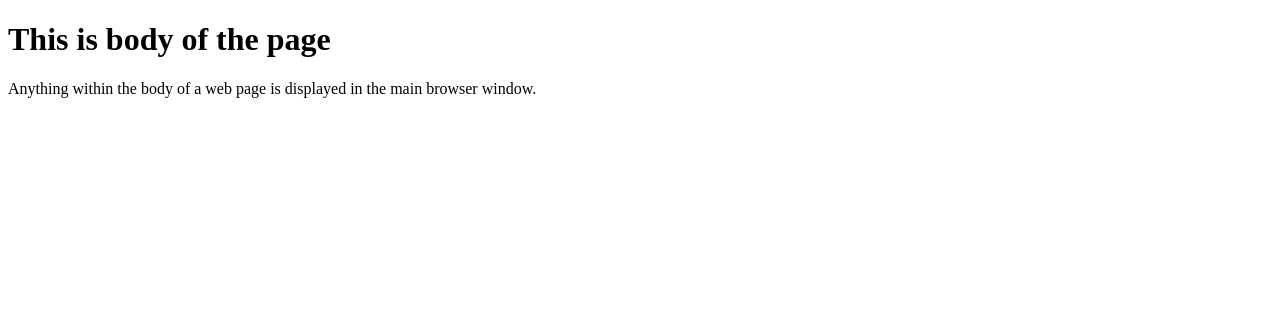
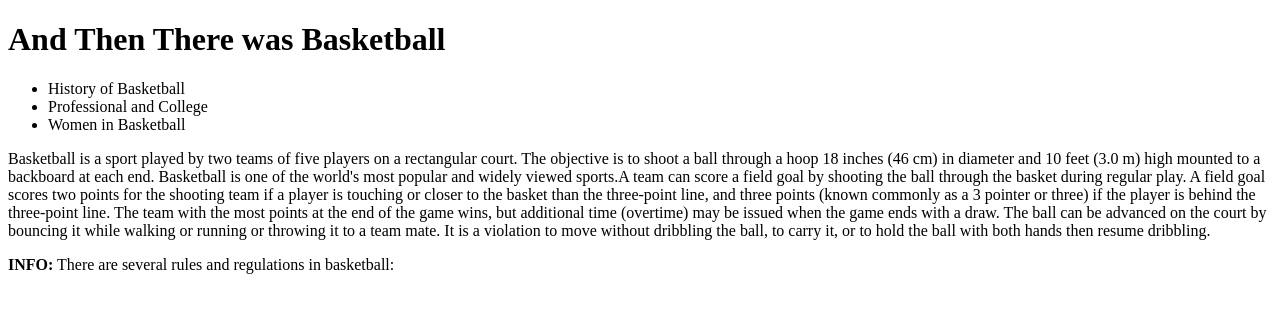
Before and after one commit to aperales/DWS1, a plain HTML site: page Project 1/index.html in a window 1280 px wide. Drawn offline with Linux system fonts and the light colour scheme.

Commit message:
Beginning Title and First <p>

```diff
--- a/Project 1/index.html
+++ b/Project 1/index.html
@@ -2,13 +2,30 @@
 <html lang="en">
 	<head>
 		<meta charaset="utf-8"/>
-		<title>This is the title of the web page</title>
+		<title>The History of Basketball</title>
 
 	</head>
 <body>
-	<h1>This is body of the page</h1>
-	<p>Anything within the body of a web
-	   page is displayed in the main
-	   browser window.</p>
+	<h1>And Then There was Basketball</h1>
+	<ul>
+		<li>History of Basketball</li>
+		<li>Professional and College</li>
+		<li>Women in Basketball</li>
+	</ul>
+	<p>Basketball is a sport played by two teams of five players on a rectangular court.
+	The objective is to shoot a ball through a hoop 18 inches (46 cm) in diameter
+	and 10 feet (3.0 m) high mounted to a backboard at each end. Basketball is one of
+	the world's most popular and widely viewed sports.A team can score a field goal by
+	shooting the ball through the basket during regular play. A field goal scores two
+	points for the shooting team if a player is touching or closer to the basket than
+	the three-point line, and three points (known commonly as a 3 pointer or three) if
+	the player is behind the three-point line. The team with the most points at the end
+    of the game wins, but additional time (overtime) may be issued when the game ends
+	with a draw. The ball can be advanced on the court by bouncing it while walking
+	or running or throwing it to a team mate. It is a violation to move without
+	dribbling the ball, to carry it, or to hold the ball with both hands then resume
+	dribbling.   </p>
+	<p><strong>INFO:</strong> There are several rules and regulations in basketball:
+
 </body>
 </html>
```
Also changed, not shown: Project 1/Images /3353351118_cc87ffbc84.jpg (added), Project 1/Images /340px-Firstbasketball.jpg (added), Project 1/Images /3891480214_0635a645fa_m.jpg (added), Project 1/Images /Jordan_by_Lipofsky_16577.jpg (added).
